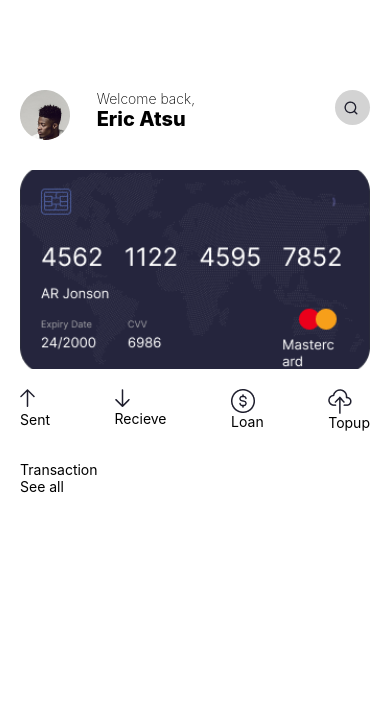
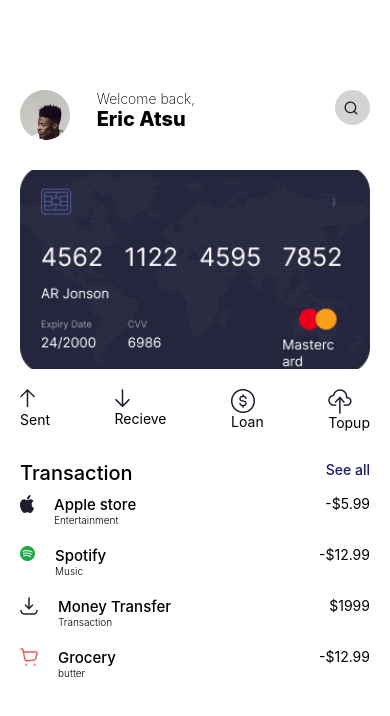
Before and after one commit to Fafakofi/rn-assignment5-11357947, a React Native app: screen /Home in a window 390 px wide. Shown: the top 716 px of the page. Built offline with nearby package versions, Linux system fonts and the light colour scheme.

Commit message:
flatlist in homepae completed

```diff
--- a/App.js
+++ b/App.js
@@ -2,6 +2,7 @@
 import { NavigationContainer } from '@react-navigation/native';
 import { createStackNavigator } from '@react-navigation/stack';
 import Home from './Home';
+
 
 const Stack = createStackNavigator();
 
--- a/Home.js
+++ b/Home.js
@@ -1,8 +1,16 @@
 import { StatusBar } from 'expo-status-bar';
-import { StyleSheet, Text, View, Image, TouchableHighlight, TouchableOpacity} from 'react-native';
+import { StyleSheet, Text, View, Image, TouchableHighlight, TouchableOpacity, FlatList}from 'react-native';
+import TransactionCard from './transactionsCard';
 
 
 export default function Home( ){
+
+    const transactionList =[
+        {id: 1, icon: require('./assets/apple.png'), title: 'Apple store',field: 'Entertainment',price: '-$5.99' },
+        {id: 2, icon: require('./assets/spotify.png'), title: 'Spotify', field: 'Music', price: '-$12.99'},
+        {id: 3, icon: require('./assets/moneyTransfer.png'), title: 'Money Transfer', field: 'Transaction', price: '$1999'},
+        {id: 4, icon: require('./assets/grocery.png'), title: 'Grocery', field: 'butter', price: '-$12.99'},
+    ];
 
     return(
         <View style={styles.container}>
@@ -23,7 +31,7 @@
                             </Text>
 
                             <Text style={styles.profileName}>
-                            Eric Atsu
+                                Eric Atsu
                             </Text>
 
                         </View>
@@ -83,12 +91,20 @@
                     </Text>
 
                     <TouchableOpacity>
-                        <Text>
+                        <Text style= { styles.see}>
                             See all
                         </Text>
 
                     </TouchableOpacity>
                 </View>
+
+                <FlatList
+                    data= {transactionList}
+                    showsVerticalScrollIndicator={false}
+                    renderItem={({ item }) => <TransactionCard item={item} />}
+                    keyExtractor={item => item.id}
+                />
+
 
             </View>
         </View>
@@ -166,7 +182,23 @@
 
   recieve: {
     top: 3
-  }
+  },
+
+  trans: {
+    display: 'flex',
+    flexDirection: 'row',
+    justifyContent:'space-between'
+  },
+
+  transaction: {
+    fontSize: 20,
+    fontWeight: '500'
+  },
+
+  see: {
+    color: '#191970',
+     fontWeight: '500'
+  },
 
 
 
--- a/package.json
+++ b/package.json
@@ -9,7 +9,9 @@
     "web": "expo start --web"
   },
   "dependencies": {
+    "@react-navigation/bottom-tabs": "^6.5.20",
     "@react-navigation/native": "^6.1.17",
+    "@react-navigation/native-stack": "^6.9.26",
     "@react-navigation/stack": "^6.3.29",
     "expo": "~51.0.14",
     "expo-status-bar": "~1.12.1",
--- /dev/null
+++ b/transactionsCard.js
@@ -0,0 +1,67 @@
+import React from 'react';
+import { View, Text, StyleSheet, Image } from 'react-native';
+
+const TransactionCard = ({ item }) => {
+    return(
+         <View style={styles.card}>
+
+            <View style={styles.stuff}>
+                <View style={styles.img}>
+                    <Image source={item.icon}/>
+                </View>
+
+                <View>
+                    <Text style={styles.title}>
+                        {item.title}
+                    </Text>
+                    <Text style={styles.field}>
+                        {item.field}
+                    </Text>
+
+                </View>
+            </View>
+
+            <View>
+                <Text>
+                    {item.price}
+                </Text>
+            </View>
+
+
+
+        </View>
+    )
+
+};
+
+const styles = StyleSheet.create({
+    card: {
+        width: '100%',
+        // padding: 20,
+        marginVertical: 10,
+        display: 'flex',
+        flexDirection: 'row',
+        justifyContent: 'space-between'
+      },
+
+      stuff: {
+        display: 'flex',
+        flexDirection: 'row',
+      },
+
+      img: {
+        marginRight: 20
+      },
+
+      title: {
+        fontSize: 15,
+        fontWeight: '500'
+      },
+
+      field: {
+        fontSize: 10,
+        fontWeight: '300'
+      }
+});
+
+export default TransactionCard;
```
Also changed, not shown: 1 other file (tests, documents, lock files or other folders).
